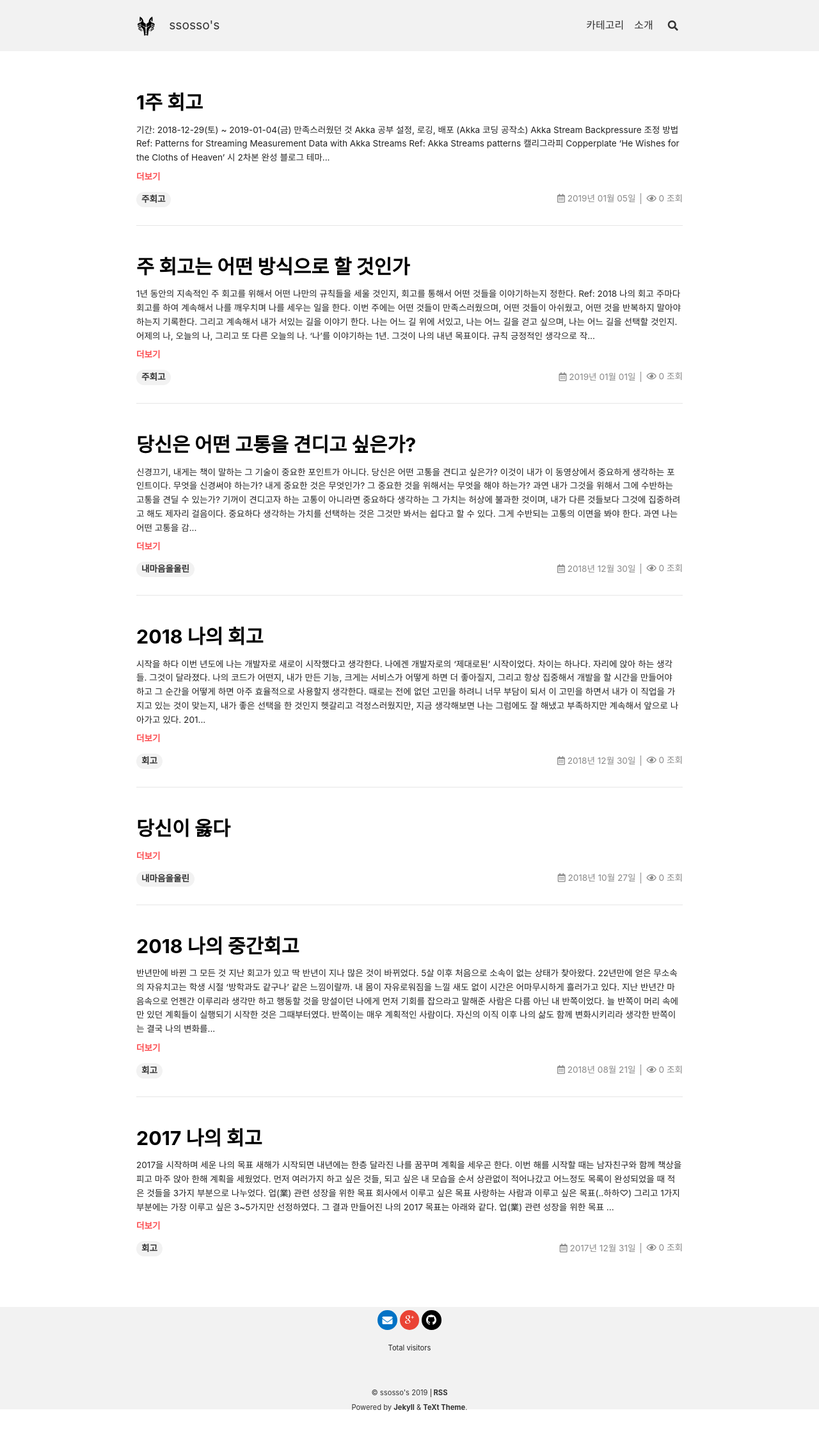
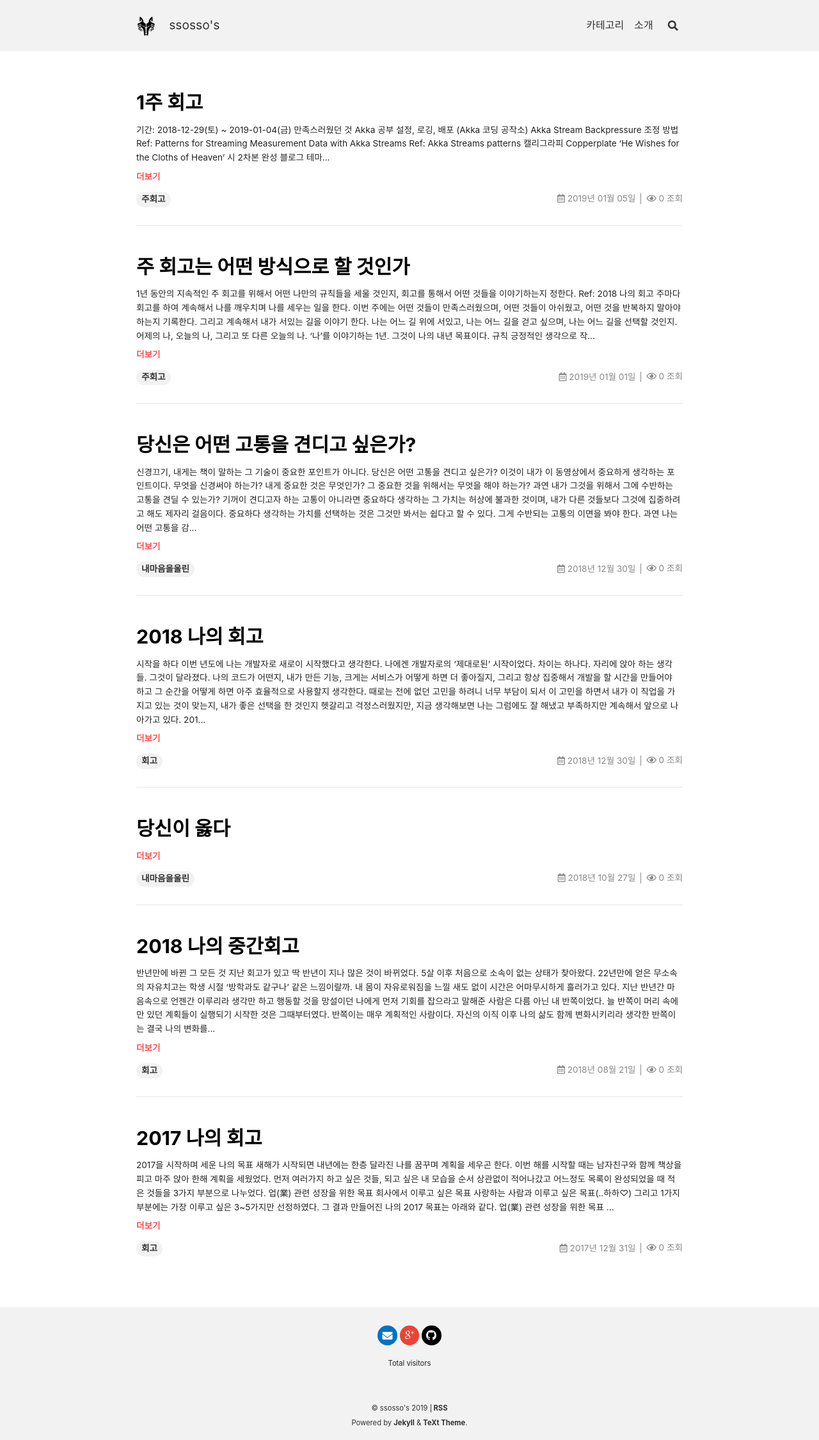
Before and after one commit to ssosso/test, a Jekyll site: the page built from index.html, in a window 1280 px wide. Shown: the whole page at 64% size. Built offline with Jekyll 4.4.1, drawn with Linux system fonts in a browser that asks for light colours; nearby versions of some CDN libraries; the list of posts is cut into pages by our own code; comment, search, counter and statistics services are not loaded; before the commit the page ends 2218 px from its top, so only the background shows below that.

Commit message:
change footer height

```diff
--- a/_sass/common/_variables.scss
+++ b/_sass/common/_variables.scss
@@ -85,7 +85,7 @@ $layout: (
   sidebar-width:          250px,
   sidebar-header-height:  3rem,
   aside-width:            220px,
-  footer-height:          10rem
+  footer-height:          13rem
 );
 
 //     sm       md       lg
```
